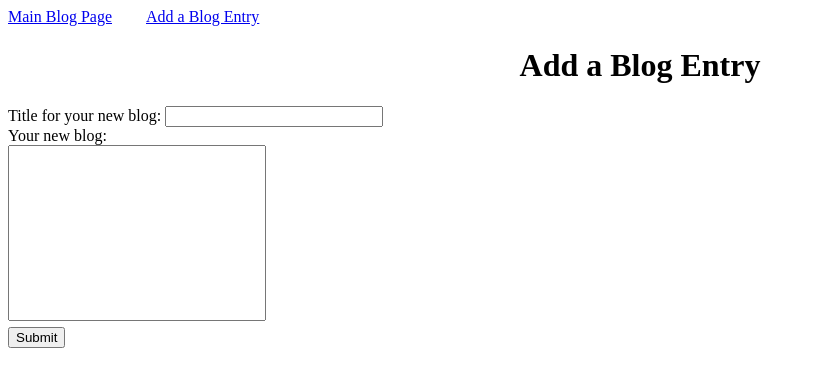
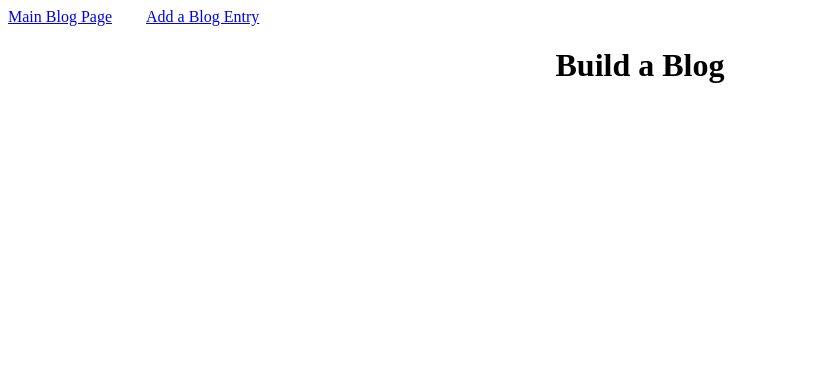
Before and after one commit to howardlat/blogz, a Flask app: page / in a window 1280 px wide. Shown: the top 387 px of the page, without its empty margins (0-814 px from the left). Run offline with Flask 2, Linux system fonts and the light colour scheme.

Commit message:
Not submitting posts

```diff
--- a/main.py
+++ b/main.py
@@ -36,7 +36,7 @@
         newpost = request.form['newpost']
         newposts.append(newpost)
 
-    return render_template('newpost.html',title="Build A Blog", newposts=newposts)
+    return render_template('blog.html',title="Build A Blog", newposts=newposts)
 
 
 if __name__ == '__main__':
--- a/templates/newpost.html
+++ b/templates/newpost.html
@@ -5,7 +5,6 @@
 <style>
     div.a { text-align: center;}
     div.b { width: 200px; height: 200px;}
-    .error { color: red;}
 </style>
 
 <div class="a">
@@ -30,10 +29,4 @@
 </form>
 
 
-<ul>
-    {% for newpost in newposts %}
-    <li>{{newpost}}</li>
-    {% endfor %}
-</ul>
-
 {% endblock %}
```
